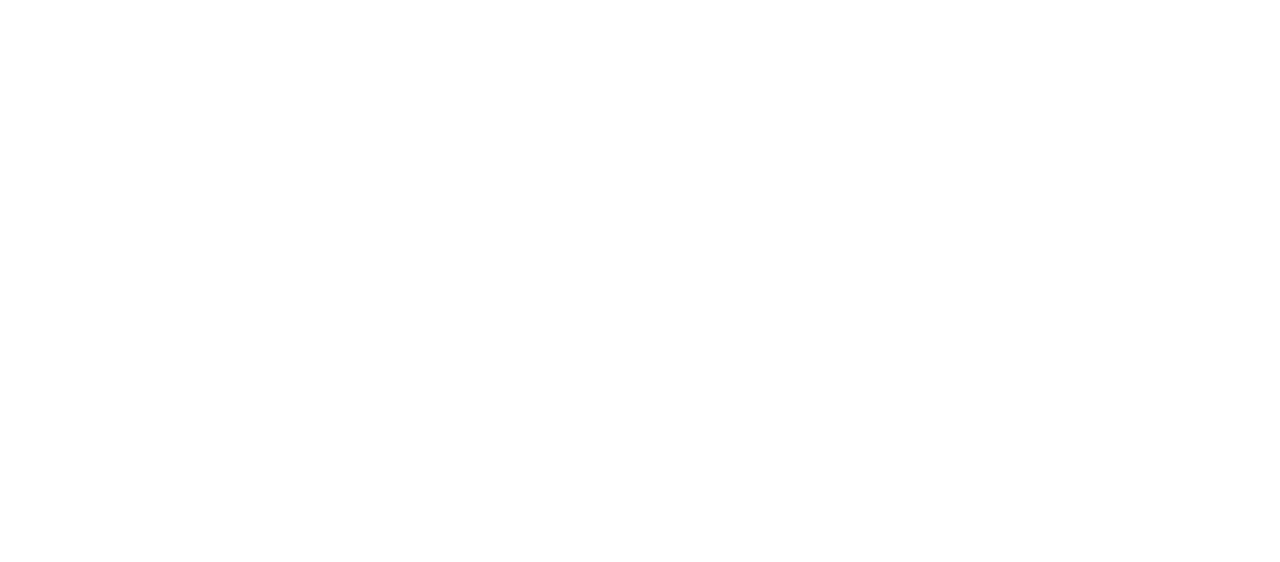
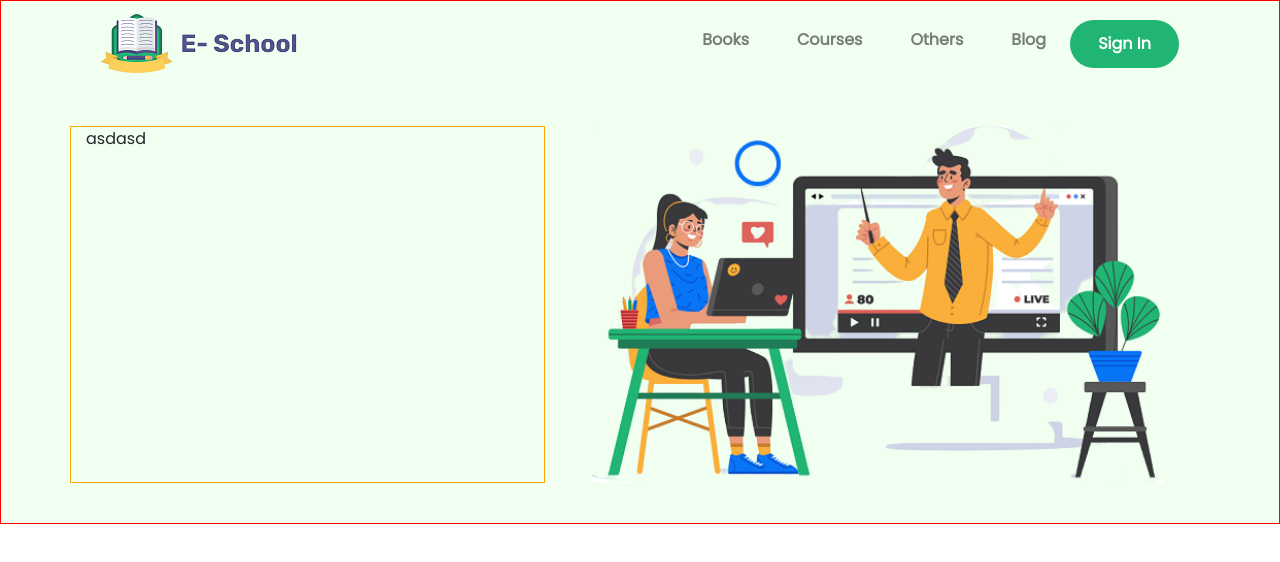
Before and after one commit to marufropy/e-school, a plain HTML site: page index.html in a window 1280 px wide. Drawn offline with nearby package versions, Linux system fonts and the light colour scheme.

Commit message:
doing top part

```diff
--- a/index.html
+++ b/index.html
@@ -13,7 +13,44 @@
 </head>
 
 <body>
+    <section class="top-part">
+        <div class="container">
+            <nav class="navbar navbar-expand-lg navbar-light bg-transparent">
+                <a class="navbar-brand" href="#">
+                    <img src="images/Logo-removebg-preview.png" alt="">
+                </a>
 
+                <button class="navbar-toggler" type="button" data-toggle="collapse" data-target="#navbarNavAltMarkup" aria-controls="navbarNavAltMarkup" aria-expanded="false" aria-label="Toggle navigation">
+                    <span class="navbar-toggler-icon"></span>
+                </button>
+
+                <div class="collapse navbar-collapse" id="navbarNavAltMarkup">
+                    <div class="navbar-nav ml-auto">
+                        <a class="nav-item nav-link navbar-custom mx-3" href="#">Books <span class="sr-only">(current)</span></a>
+
+                        <a class="nav-item nav-link navbar-custom mx-3" href="#courses">Courses</a>
+
+                        <a class="nav-item nav-link navbar-custom mx-3" href="#">Others</a>
+
+                        <a class="nav-item nav-link navbar-custom mx-3" href="#">Blog</a>
+
+                        <a class="green-button" href="">Sign In</a>
+                    </div>
+                </div>
+            </nav>
+        </div>
+
+        <div class="container">
+            <div class="row">
+                <div class="col-md-5">
+                    <p>asdasd</p>
+                </div>
+                <div class="col-md-7 illustration d-flex justify-content-center align-items-center">
+                    <img src="images/Illustration-removebg-preview.png" alt="">
+                </div>
+            </div>
+        </div>
+    </section>
 
     <script src="https://code.jquery.com/jquery-3.5.1.slim.min.js" integrity="sha384-DfXdz2htPH0lsSSs5nCTpuj/zy4C+OGpamoFVy38MVBnE+IbbVYUew+OrCXaRkfj" crossorigin="anonymous"></script>
     <script src="https://cdn.jsdelivr.net/npm/popper.js@1.16.0/dist/umd/popper.min.js" integrity="sha384-Q6E9RHvbIyZFJoft+2mJbHaEWldlvI9IOYy5n3zV9zzTtmI3UksdQRVvoxMfooAo" crossorigin="anonymous"></script>
--- a/style.css
+++ b/style.css
@@ -2,3 +2,39 @@ body{
     font-family: 'Poppins', sans-serif;
     margin: 0;
 }
+
+.top-part{
+    background-color: #F0FFF0;
+    border: 1px solid red;
+}
+
+.green-button{
+    text-decoration: none;
+    background-color: #21B573;
+    padding: 12px 28px;
+    border-radius: 33px;
+    color: white;
+    font-weight: 700;
+}
+
+.green-button:hover{
+    color: white;
+    text-decoration: none;
+}
+
+.navbar-custom{
+    font-weight: 700;
+    color: black;
+}
+
+.container{
+    margin-bottom: 40px;
+}
+
+.illustration img{
+    width: 90%;
+}
+
+.col-md-5{
+    border: 1px solid orange;
+}
```
Also changed, not shown: images/Illustration-removebg-preview.png (added), images/Logo-removebg-preview.png (added).
